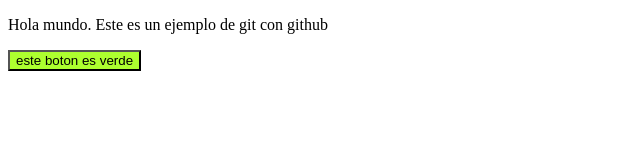
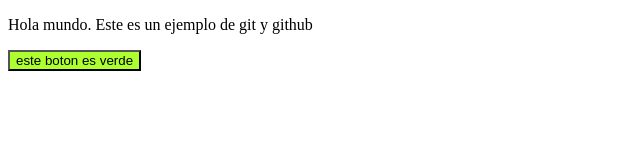
Before and after one commit to AlPeVe/repositorio-ejemplo-git, a plain HTML site: page index.html in a window 1280 px wide. Shown: the full height of the page, 0-640 px from the left. Drawn offline with Linux system fonts and the light colour scheme.

Commit message:
se cambio con por y

```diff
--- a/index.html
+++ b/index.html
@@ -8,7 +8,7 @@
     <title>Document</title>
 </head>
 <body>
-    <p>Hola mundo. Este es un ejemplo de git con github</p>
+    <p>Hola mundo. Este es un ejemplo de git y github</p>
     <button>este boton es verde</button>
 </body>
 </html>
```
